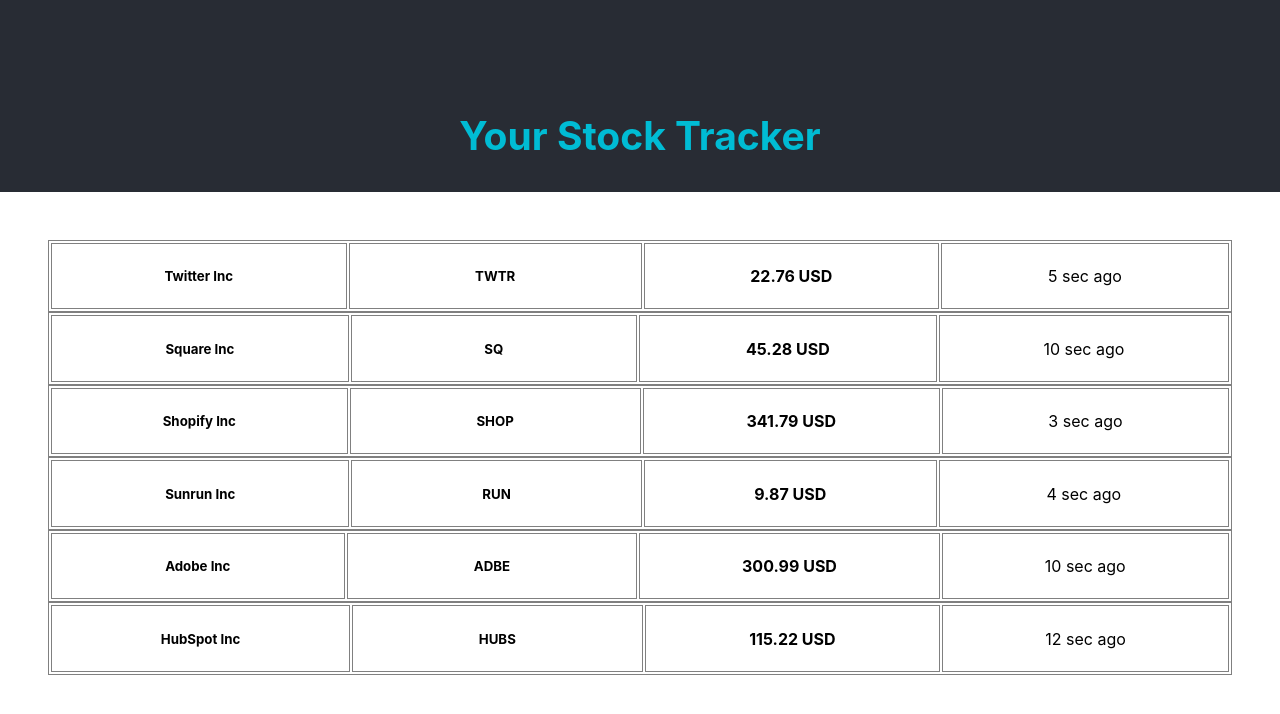
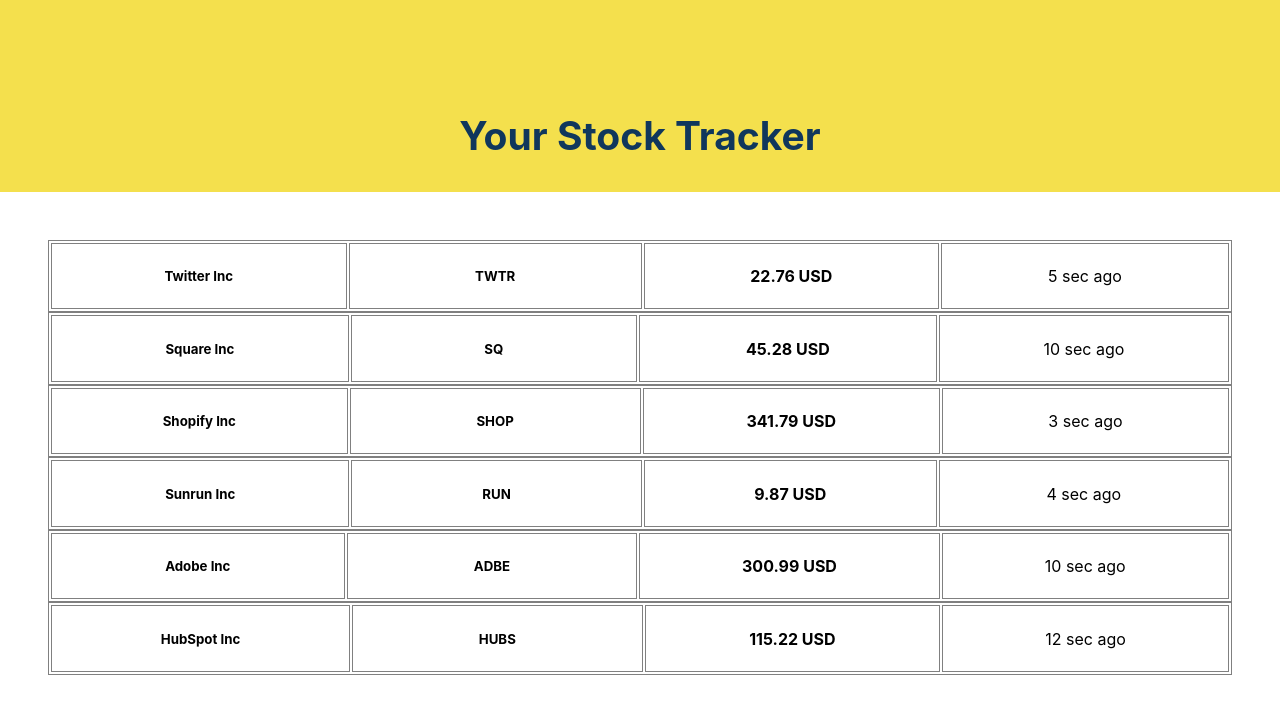
Before and after one commit to deekshasharma/load-json-react, a React (Create React App) app: page / in a window 1280 px wide. Shown: the top 714 px of the page. Built offline with nearby package versions, Linux system fonts and the light colour scheme.

Commit message:
css changes

```diff
--- a/src/App.css
+++ b/src/App.css
@@ -3,14 +3,14 @@
 }
 
 .header {
-  background-color: #282c34;
+  background-color: #f4e04d;
   min-height: 10vh;
   display: flex;
   flex-direction: column;
   align-items: center;
   justify-content: center;
   font-size: calc(10px + 2vmin);
-  color: #00bcd4;
+  color: #10375c;
 }
 
 .stock-container {
```
